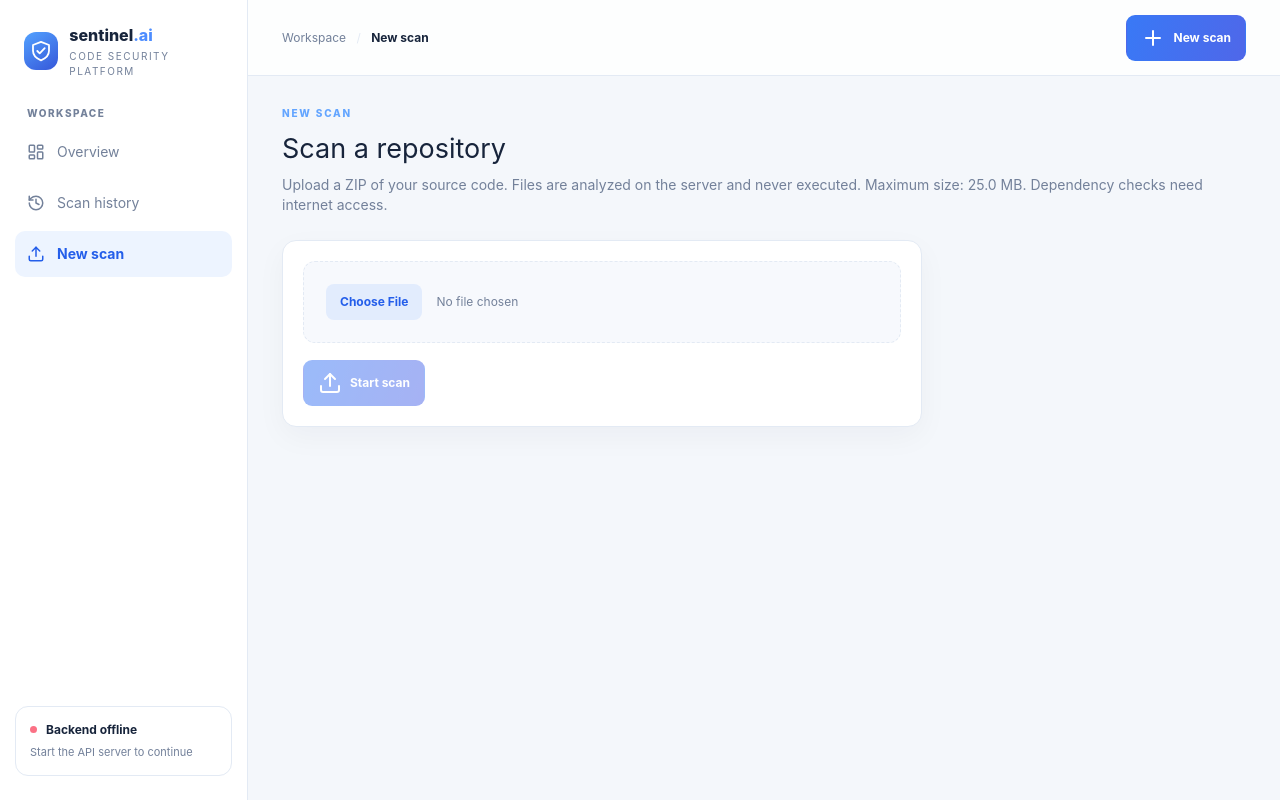
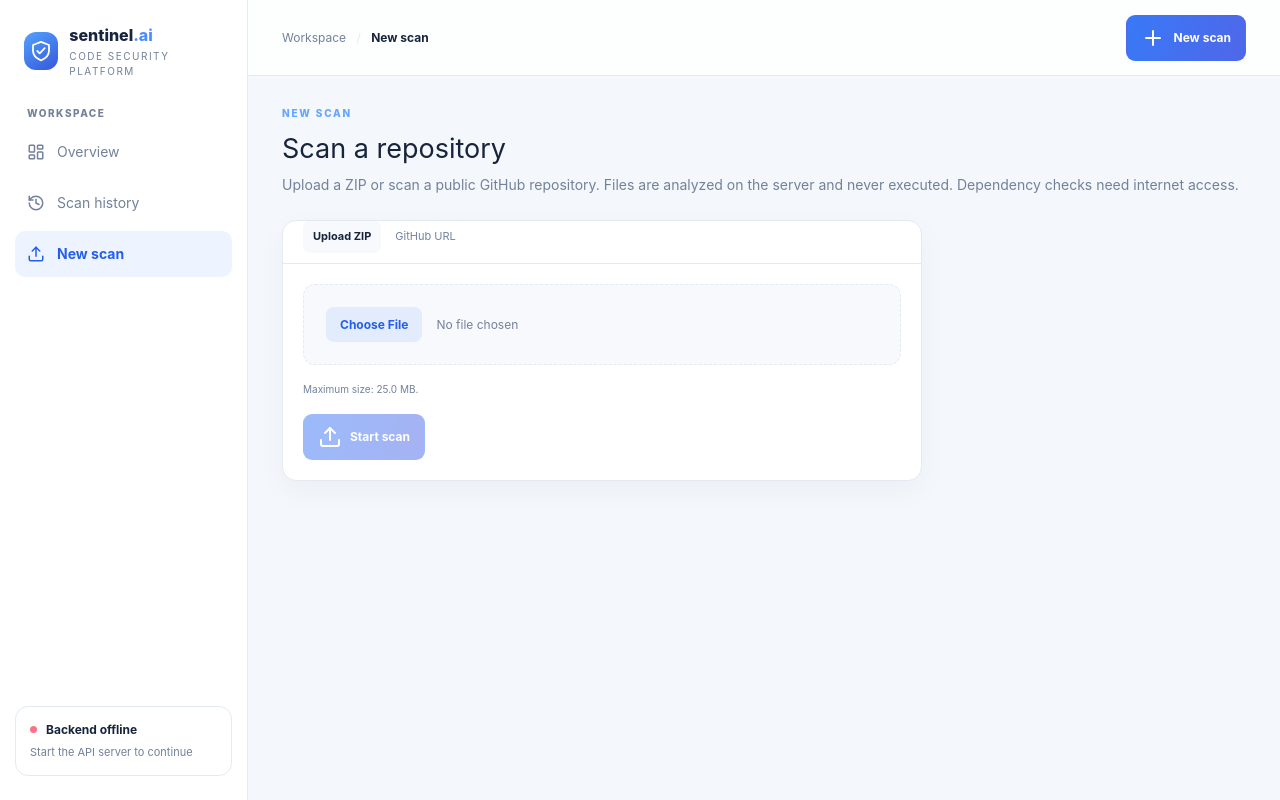
Before and after one commit to Afiroj313501/sentinel-ai, a React (Vite) app in the folder frontend/: page /new in a window 1280 px wide. Built offline with nearby package versions, Linux system fonts and the light colour scheme; no server answers.

Commit message:
feat(frontend): scan public GitHub repositories from the New scan page

```diff
--- a/frontend/src/pages/NewScan.tsx
+++ b/frontend/src/pages/NewScan.tsx
@@ -1,13 +1,15 @@
 import { useState } from "react";
 import type { ChangeEvent, FormEvent } from "react";
 import { useNavigate } from "react-router-dom";
-import { Upload } from "lucide-react";
-import { uploadScan } from "../services/api";
+import { Link2, Upload } from "lucide-react";
+import { scanGithub, uploadScan } from "../services/api";
 import { formatBytes } from "../services/format";
+import { validateRepoUrl } from "../services/github";
+import type { ScanResult } from "../types/finding";
 
 const MAX_UPLOAD_BYTES = 25 * 1024 * 1024;
+type Mode = "upload" | "github";
 
-// Quick client-side checks to save a pointless upload. The server stays the authority.
 function validateFile(file: File): string | null {
   if (!file.name.toLowerCase().endsWith(".zip")) return "Please choose a .zip file.";
   if (file.size === 0) return "That file is empty.";
@@ -19,9 +21,29 @@ function validateFile(file: File): string | null {
 
 export default function NewScan() {
   const navigate = useNavigate();
+  const [mode, setMode] = useState<Mode>("upload");
   const [file, setFile] = useState<File | null>(null);
+  const [url, setUrl] = useState("");
   const [error, setError] = useState<string | null>(null);
   const [scanning, setScanning] = useState(false);
+
+  function switchMode(next: Mode) {
+    if (scanning || next === mode) return;
+    setMode(next);
+    setError(null);
+  }
+
+  async function run(action: () => Promise<ScanResult>) {
+    setScanning(true);
+    setError(null);
+    try {
+      const result = await action();
+      navigate(`/scans/${result.metadata.scan_id}`);
+    } catch (caught) {
+      setError(caught instanceof Error ? caught.message : "The scan could not be completed.");
+      setScanning(false);
+    }
+  }
 
   function handleFileChange(event: ChangeEvent<HTMLInputElement>) {
     const selected = event.target.files?.[0] ?? null;
@@ -30,18 +52,21 @@ export default function NewScan() {
     setFile(selected && !problem ? selected : null);
   }
 
-  async function handleSubmit(event: FormEvent<HTMLFormElement>) {
+  function handleUpload(event: FormEvent<HTMLFormElement>) {
     event.preventDefault();
     if (!file || scanning) return;
-    setScanning(true);
-    setError(null);
-    try {
-      const result = await uploadScan(file);
-      navigate(`/scans/${result.metadata.scan_id}`);
-    } catch (caught) {
-      setError(caught instanceof Error ? caught.message : "The scan could not be completed.");
-      setScanning(false);
+    void run(() => uploadScan(file));
   }
+
+  function handleGithub(event: FormEvent<HTMLFormElement>) {
+    event.preventDefault();
+    if (scanning) return;
+    const problem = validateRepoUrl(url);
+    if (problem) {
+      setError(problem);
+      return;
+    }
+    void run(() => scanGithub(url.trim()));
   }
 
   return (
@@ -51,14 +76,37 @@ export default function NewScan() {
           <div className="eyebrow">NEW SCAN</div>
           <h1>Scan a repository</h1>
           <p>
-            Upload a ZIP of your source code. Files are analyzed on the server and never executed.
-            Maximum size: {formatBytes(MAX_UPLOAD_BYTES)}. Dependency checks need internet access.
+            Upload a ZIP or scan a public GitHub repository. Files are analyzed on the server and
+            never executed. Dependency checks need internet access.
           </p>
         </div>
       </section>
 
-      <article className="card pad" style={{ maxWidth: 640 }}>
-        <form onSubmit={handleSubmit} className="stack">
+      <article className="card" style={{ maxWidth: 640 }}>
+        <div className="tabs" role="group" aria-label="Scan source">
+          <button
+            type="button"
+            className={`tab${mode === "upload" ? " active" : ""}`}
+            aria-pressed={mode === "upload"}
+            disabled={scanning}
+            onClick={() => switchMode("upload")}
+          >
+            Upload ZIP
+          </button>
+          <button
+            type="button"
+            className={`tab${mode === "github" ? " active" : ""}`}
+            aria-pressed={mode === "github"}
+            disabled={scanning}
+            onClick={() => switchMode("github")}
+          >
+            GitHub URL
+          </button>
+        </div>
+
+        <div className="pad">
+          {mode === "upload" ? (
+            <form onSubmit={handleUpload} className="stack">
               <input
                 type="file"
                 accept=".zip,application/zip"
@@ -67,16 +115,15 @@ export default function NewScan() {
                 className="file-input"
                 aria-label="Repository ZIP file"
               />
+              <p className="fine-print" style={{ margin: 0 }}>
+                Maximum size: {formatBytes(MAX_UPLOAD_BYTES)}.
+              </p>
               {file && !scanning && (
                 <p className="small muted" style={{ margin: 0 }}>
                   Selected: {file.name} ({formatBytes(file.size)})
                 </p>
               )}
-          {error && (
-            <p role="alert" className="alert alert-error">
-              {error}
-            </p>
-          )}
+              {error && <p role="alert" className="alert alert-error">{error}</p>}
               {scanning && (
                 <p role="status" className="alert alert-info">
                   Scanning... this can take a minute or two. Please keep this page open.
@@ -89,6 +136,59 @@ export default function NewScan() {
                 </button>
               </div>
             </form>
+          ) : (
+            <form onSubmit={handleGithub} className="stack" noValidate>
+              <div>
+                <label htmlFor="repo-url" className="label">
+                  Repository URL
+                </label>
+                <div className="input-wrap">
+                  <Link2 aria-hidden="true" />
+                  <input
+                    id="repo-url"
+                    type="text"
+                    inputMode="url"
+                    autoComplete="off"
+                    spellCheck={false}
+                    maxLength={300}
+                    className="input"
+                    placeholder="https://github.com/owner/repo"
+                    value={url}
+                    disabled={scanning}
+                    onChange={(event) => {
+                      setUrl(event.target.value);
+                      setError(null);
+                    }}
+                  />
+                </div>
+                <p className="fine-print">
+                  To scan a branch, use https://github.com/owner/repo/tree/branch-name
+                </p>
+              </div>
+              <p className="alert alert-info">
+                <span>
+                  <strong>Public repositories only.</strong> Sentinel downloads GitHub&apos;s ZIP of
+                  the repository over HTTPS. It never runs git or your code and never sends
+                  credentials, so private repositories cannot be scanned. Repositories over{" "}
+                  {formatBytes(MAX_UPLOAD_BYTES)} are refused.
+                </span>
+              </p>
+              {error && <p role="alert" className="alert alert-error">{error}</p>}
+              {scanning && (
+                <p role="status" className="alert alert-info">
+                  Downloading and scanning... this can take a minute or two. Please keep this page
+                  open.
+                </p>
+              )}
+              <div>
+                <button type="submit" className="btn btn-primary" disabled={!url.trim() || scanning}>
+                  <Link2 aria-hidden="true" />
+                  {scanning ? "Scanning..." : "Scan repository"}
+                </button>
+              </div>
+            </form>
+          )}
+        </div>
       </article>
     </div>
   );
--- a/frontend/src/services/api.ts
+++ b/frontend/src/services/api.ts
@@ -50,6 +50,15 @@ export function uploadScan(file: File, signal?: AbortSignal): Promise<ScanResult
   return request<ScanResult>("/api/scans/upload", { method: "POST", body: form, signal });
 }
 
+export function scanGithub(url: string, signal?: AbortSignal): Promise<ScanResult> {
+  return request<ScanResult>("/api/scans/github", {
+    method: "POST",
+    headers: { "Content-Type": "application/json" },
+    body: JSON.stringify({ url }),
+    signal,
+  });
+}
+
 export function fetchScans(limit: number, offset: number, signal?: AbortSignal): Promise<ScanListPage> {
   return request<ScanListPage>(`/api/scans?limit=${limit}&offset=${offset}`, { signal });
 }
--- /dev/null
+++ b/frontend/src/services/github.ts
@@ -0,0 +1,49 @@
+export const REPO_URL_ERROR =
+  "Enter a public GitHub repository URL, like https://github.com/owner/repo.";
+
+const OWNER = /^[A-Za-z0-9][A-Za-z0-9-]{0,38}$/;
+const REPO = /^[A-Za-z0-9._-]{1,100}$/;
+const BRANCH = /^[A-Za-z0-9][A-Za-z0-9._/-]{0,99}$/;
+const MAX_URL_CHARS = 300;
+
+export function validateRepoUrl(value: string): string | null {
+  const text = value.trim();
+  if (!text || text.length > MAX_URL_CHARS) return REPO_URL_ERROR;
+  for (const char of text) {
+    const code = char.charCodeAt(0);
+    if (code <= 0x20 || code === 0x7f || char === "\\") return REPO_URL_ERROR;
+  }
+
+  let url: URL;
+  try {
+    url = new URL(text);
+  } catch {
+    return REPO_URL_ERROR;
+  }
+  if (
+    url.protocol !== "https:" ||
+    url.hostname !== "github.com" ||
+    url.port ||
+    url.username ||
+    url.password
+  ) {
+    return REPO_URL_ERROR;
+  }
+
+  const segments = url.pathname.split("/").filter(Boolean);
+  if (segments.length < 2) return REPO_URL_ERROR;
+  const owner = segments[0];
+  const repo = segments[1].endsWith(".git") ? segments[1].slice(0, -4) : segments[1];
+  if (!OWNER.test(owner) || !REPO.test(repo) || repo === "." || repo === "..") {
+    return REPO_URL_ERROR;
+  }
+
+  if (segments.length > 2) {
+    if (segments[2] !== "tree" || segments.length < 4) return REPO_URL_ERROR;
+    const branch = segments.slice(3).join("/");
+    if (!BRANCH.test(branch) || branch.split("/").some((part) => part === "." || part === "..")) {
+      return REPO_URL_ERROR;
+    }
+  }
+  return null;
+}
```
Lines whose indentation alone changed are shown as unchanged.
